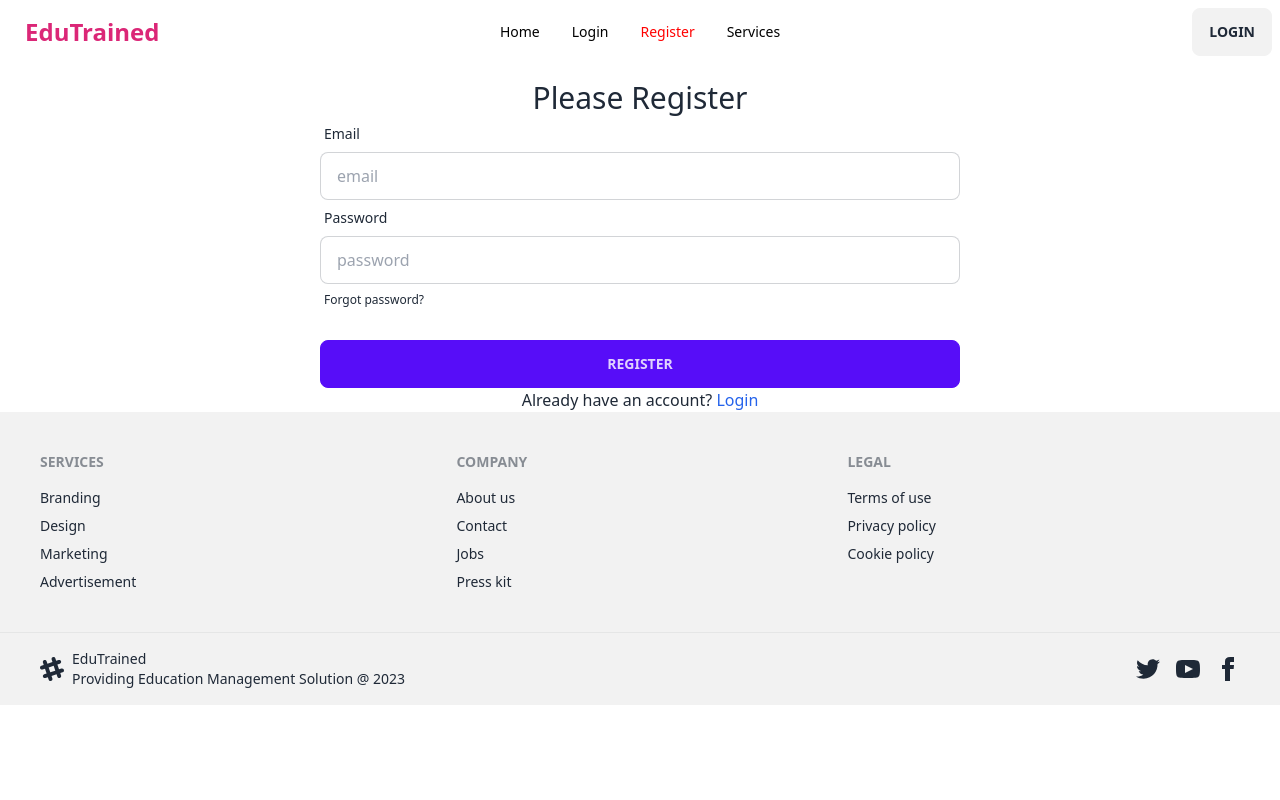
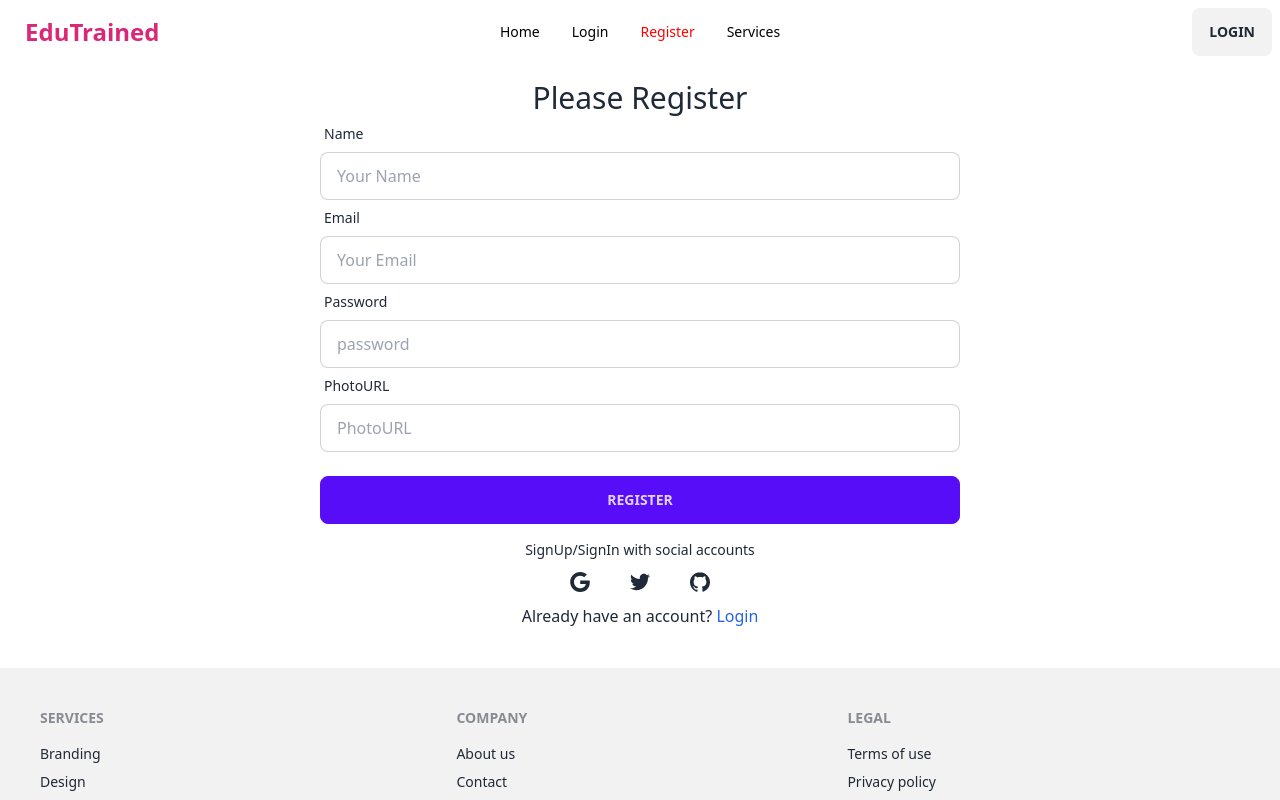
Before and after one commit to ronee-muhammad-rayhan/EduTrained-EventManagement-ETP, a React (Vite) app: page /register in a window 1280 px wide. Shown: the top 800 px of the page. Built offline with nearby package versions, Linux system fonts and the light colour scheme; no server answers.

Commit message:
profile update feature added

```diff
--- a/src/components/shared/Navbar/Navbar.jsx
+++ b/src/components/shared/Navbar/Navbar.jsx
@@ -2,13 +2,12 @@
 import useAuth from "../../../hooks/useAuth";
 
 const Navbar = () => {
-    const { user, logOut, updateUser } = useAuth();
+    const { user, logOut } = useAuth();
 
     const handleLogOut = () => {
         logOut()
             .then(() => {
                 // Sign-out successful.
-                updateUser(null);
                 console.log('log-out successful');
             }).catch((error) => {
                 // An error happened.
--- a/src/pages/Login/Login.jsx
+++ b/src/pages/Login/Login.jsx
@@ -3,7 +3,6 @@
 import useAuth from "../../hooks/useAuth";
 
 const Login = () => {
-    const { updateUser } = useAuth();
 
     const [error, setError] = useState('');
     const navigate = useNavigate();
@@ -13,16 +12,15 @@
 
     const handleSubmit = e => {
         e.preventDefault();
-        const formdata = new FormData(form.current);
-        // console.log(formdata.email);
-        const email = formdata.get('email');
-        const password = formdata.get('password');
+        const formData = new FormData(form.current);
+        // console.log(formData.email);
+        const email = formData.get('email');
+        const password = formData.get('password');
         console.log(email, password);
         signIn(email, password)
             .then((userCredential) => {
                 console.log(userCredential.user);
-                updateUser(userCredential.user);
-                navigate('/dashboard');
+                navigate('/');
             })
             .catch((error) => {
                 setError(error.message);
--- a/src/pages/Register/Register.jsx
+++ b/src/pages/Register/Register.jsx
@@ -3,33 +3,34 @@
 import { useRef, useState } from "react";
 
 const Register = () => {
-    const { updateUser } = useAuth();
+    const { updateUserProfile } = useAuth();
     // const [isAuthenticated, setIsAuthenticated] = useState(null);
 
     const [error, setError] = useState('');
     const navigate = useNavigate();
 
     const form = useRef(null);
-    const { createUser } = useAuth();
+    const { createUser, user } = useAuth();
 
     const handleSubmit = e => {
         e.preventDefault();
-        const formdata = new FormData(form.current);
-        // console.log(formdata.email);
-        const email = formdata.get('email');
-        const password = formdata.get('password');
-        console.log(email, password);
+        const formData = new FormData(form.current);
+        // console.log(formData.email);
+        const name = formData.get('name');
+        const email = formData.get('email');
+        const password = formData.get('password');
+        const photo = formData.get('photo');
+        console.log(name, email, password, photo);
         const passwordRegex = /^(?=.*[A-Z])(?=.*[^a-zA-Z\d]).{6,}$/;
         if (passwordRegex.test(password)) {
             console.log("Password is valid");
         } else {
-            return console.log("Password should atleast 6 characters long with minimum one capital letter and one special character");
+            return console.log("Password should at least 6 characters long with minimum one capital letter and one special character");
         }
         createUser(email, password)
             .then((userCredential) => {
-                console.log(userCredential.user);
-                updateUser(userCredential.user);
-                navigate('/dashboard');
+                console.log('user created: ', userCredential.user);
+                // navigate('/dashboard');
                 // setIsAuthenticated(true);
             })
             .catch((error) => {
@@ -37,30 +38,72 @@
                 setError(error.message);
                 console.error(error);
             });
+        const newUser = {
+            displayName: name,
+            photoURL: photo,
+        }
+        updateUserProfile(newUser)
+            .then(() => {
+                console.log('user updated: ', user);
+            }).catch(error => {
+                console.error(error);
+            })
+        navigate('/dashboard');
     }
     return (
-        <div className="w-full mx-auto">
+        <div className="w-full mx-auto pb-10">
             <h3 className="text-3xl text-center">Please Register</h3>
             <form ref={form} id="register-form" className="w-[90%] md:w-3/4 lg:w-1/2 mx-auto" onSubmit={handleSubmit}>
                 <div className="form-control">
                     <label className="label">
+                        <span className="label-text">Name</span>
+                    </label>
+                    <input type="name" name="name" placeholder="Your Name" className="input input-bordered" required />
+                </div>
+                <div className="form-control">
+                    <label className="label">
                         <span className="label-text">Email</span>
                     </label>
-                    <input type="email" name="email" placeholder="email" className="input input-bordered" required />
+                    <input type="email" name="email" placeholder="Your Email" className="input input-bordered" required />
                 </div>
                 <div className="form-control">
                     <label className="label">
                         <span className="label-text">Password</span>
                     </label>
                     <input type="password" name="password" placeholder="password" className="input input-bordered" required />
+                </div>
+                <div className="form-control">
                     <label className="label">
-                        <a href="#" className="label-text-alt link link-hover">Forgot password?</a>
+                        <span className="label-text">PhotoURL</span>
                     </label>
+                    <input type="text" name="photo" placeholder="PhotoURL" className="input input-bordered" required />
                 </div>
                 <div className="form-control mt-6">
                     <button type="submit" name="submit" className="btn btn-primary">Register</button>
                 </div>
             </form>
+            <div className="flex items-center pt-4 space-x-1">
+                <div className="flex-1 h-px sm:w-16 dark:bg-gray-700"></div>
+                <p className="px-3 text-sm dark:text-gray-400">SignUp/SignIn with social accounts</p>
+                <div className="flex-1 h-px sm:w-16 dark:bg-gray-700"></div>
+            </div>
+            <div className="flex justify-center space-x-4">
+                <button aria-label="Log in with Google" className="p-3 rounded-sm">
+                    <svg xmlns="http://www.w3.org/2000/svg" viewBox="0 0 32 32" className="w-5 h-5 fill-current">
+                        <path d="M16.318 13.714v5.484h9.078c-0.37 2.354-2.745 6.901-9.078 6.901-5.458 0-9.917-4.521-9.917-10.099s4.458-10.099 9.917-10.099c3.109 0 5.193 1.318 6.38 2.464l4.339-4.182c-2.786-2.599-6.396-4.182-10.719-4.182-8.844 0-16 7.151-16 16s7.156 16 16 16c9.234 0 15.365-6.49 15.365-15.635 0-1.052-0.115-1.854-0.255-2.651z"></path>
+                    </svg>
+                </button>
+                <button aria-label="Log in with Twitter" className="p-3 rounded-sm">
+                    <svg xmlns="http://www.w3.org/2000/svg" viewBox="0 0 32 32" className="w-5 h-5 fill-current">
+                        <path d="M31.937 6.093c-1.177 0.516-2.437 0.871-3.765 1.032 1.355-0.813 2.391-2.099 2.885-3.631-1.271 0.74-2.677 1.276-4.172 1.579-1.192-1.276-2.896-2.079-4.787-2.079-3.625 0-6.563 2.937-6.563 6.557 0 0.521 0.063 1.021 0.172 1.495-5.453-0.255-10.287-2.875-13.52-6.833-0.568 0.964-0.891 2.084-0.891 3.303 0 2.281 1.161 4.281 2.916 5.457-1.073-0.031-2.083-0.328-2.968-0.817v0.079c0 3.181 2.26 5.833 5.26 6.437-0.547 0.145-1.131 0.229-1.724 0.229-0.421 0-0.823-0.041-1.224-0.115 0.844 2.604 3.26 4.5 6.14 4.557-2.239 1.755-5.077 2.801-8.135 2.801-0.521 0-1.041-0.025-1.563-0.088 2.917 1.86 6.36 2.948 10.079 2.948 12.067 0 18.661-9.995 18.661-18.651 0-0.276 0-0.557-0.021-0.839 1.287-0.917 2.401-2.079 3.281-3.396z"></path>
+                    </svg>
+                </button>
+                <button aria-label="Log in with GitHub" className="p-3 rounded-sm">
+                    <svg xmlns="http://www.w3.org/2000/svg" viewBox="0 0 32 32" className="w-5 h-5 fill-current">
+                        <path d="M16 0.396c-8.839 0-16 7.167-16 16 0 7.073 4.584 13.068 10.937 15.183 0.803 0.151 1.093-0.344 1.093-0.772 0-0.38-0.009-1.385-0.015-2.719-4.453 0.964-5.391-2.151-5.391-2.151-0.729-1.844-1.781-2.339-1.781-2.339-1.448-0.989 0.115-0.968 0.115-0.968 1.604 0.109 2.448 1.645 2.448 1.645 1.427 2.448 3.744 1.74 4.661 1.328 0.14-1.031 0.557-1.74 1.011-2.135-3.552-0.401-7.287-1.776-7.287-7.907 0-1.751 0.62-3.177 1.645-4.297-0.177-0.401-0.719-2.031 0.141-4.235 0 0 1.339-0.427 4.4 1.641 1.281-0.355 2.641-0.532 4-0.541 1.36 0.009 2.719 0.187 4 0.541 3.043-2.068 4.381-1.641 4.381-1.641 0.859 2.204 0.317 3.833 0.161 4.235 1.015 1.12 1.635 2.547 1.635 4.297 0 6.145-3.74 7.5-7.296 7.891 0.556 0.479 1.077 1.464 1.077 2.959 0 2.14-0.020 3.864-0.020 4.385 0 0.416 0.28 0.916 1.104 0.755 6.4-2.093 10.979-8.093 10.979-15.156 0-8.833-7.161-16-16-16z"></path>
+                    </svg>
+                </button>
+            </div>
             <p className="text-center">Already have an account? <Link className="text-blue-600" to='/login'>Login</Link></p>
             <p className="text-center text-red-500">{error}</p>
         </div>
--- a/src/providers/AuthProvider.jsx
+++ b/src/providers/AuthProvider.jsx
@@ -1,6 +1,6 @@
 import PropTypes from "prop-types"
 import { createContext, useEffect, useState } from "react";
-import { createUserWithEmailAndPassword, getAuth, onAuthStateChanged, signInWithEmailAndPassword, signOut } from "firebase/auth";
+import { createUserWithEmailAndPassword, getAuth, onAuthStateChanged, signInWithEmailAndPassword, signOut, updateProfile } from "firebase/auth";
 import { app } from "../firebase/firebase.config";
 import useAuth from "../hooks/useAuth";
 
@@ -20,8 +20,8 @@
         return createUserWithEmailAndPassword(auth, email, password);
     }
 
-    const updateUser = (user) => {
-        setUser(user);
+    const updateUserProfile = (user) => {
+        return updateProfile(auth.currentUser, user);
     }
 
     const signIn = (email, password) => {
@@ -33,7 +33,7 @@
         const unSubscribe = onAuthStateChanged(auth, (user) => {
             if (user) {
                 const uid = user.uid;
-                updateUser(user);
+                setUser(user);
                 console.log(uid);
                 setLoading(false);
             } else {
@@ -56,7 +56,7 @@
         user,
         loading,
         createUser,
-        updateUser,
+        updateUserProfile,
         signIn,
         logOut,
     }
```
